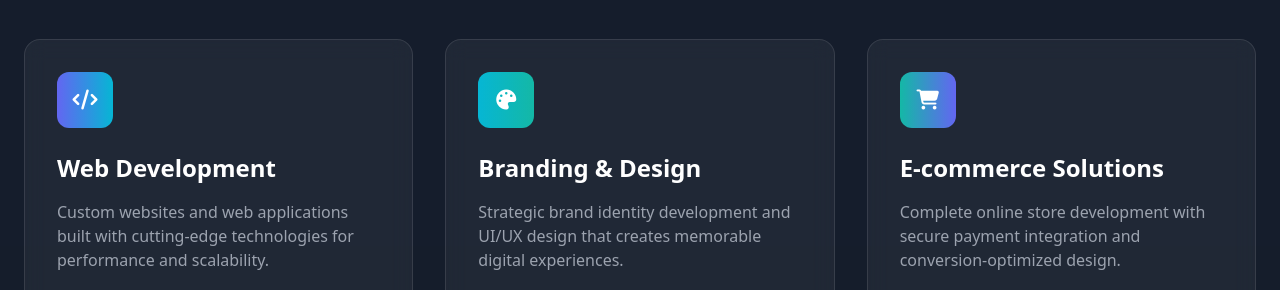
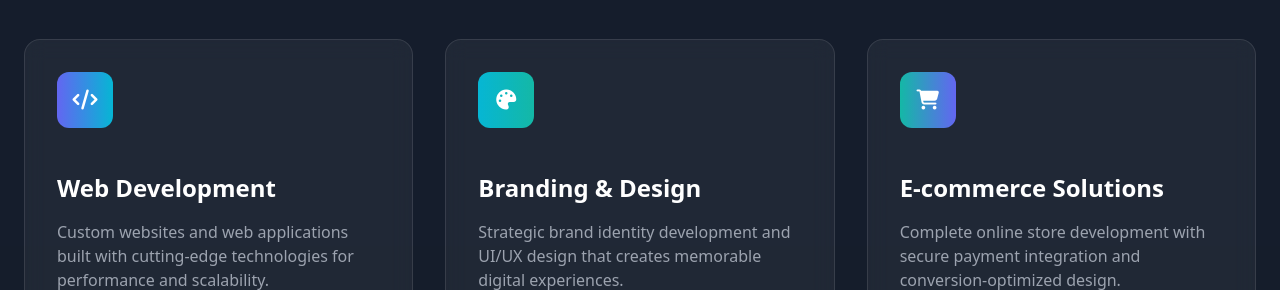
Before and after one commit to Aunali075/premium-glovance, a plain HTML site: page index.html in a window 1280 px wide. Shown: the part 1025-1315 px from the top of the page. Drawn offline with nearby package versions, Linux system fonts and the light colour scheme.

Commit message:
Update styles.css

```diff
--- a/styles.css
+++ b/styles.css
@@ -182,3 +182,8 @@ textarea:focus {
     transform: translateY(-5px);
     box-shadow: 0 10px 25px rgba(0, 0, 0, 0.2);
 }
+
+h3 {
+    margin-top: 20px;
+    padding-top: 20px;
+}
```
